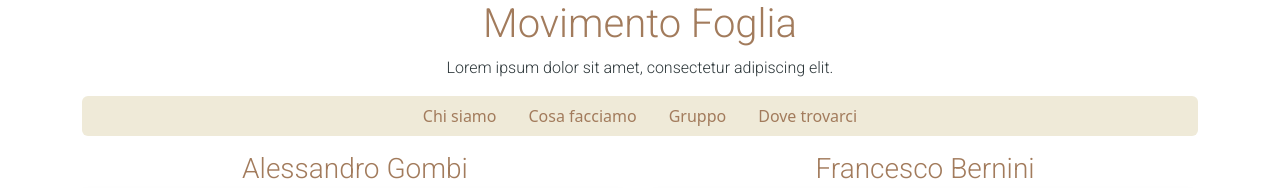
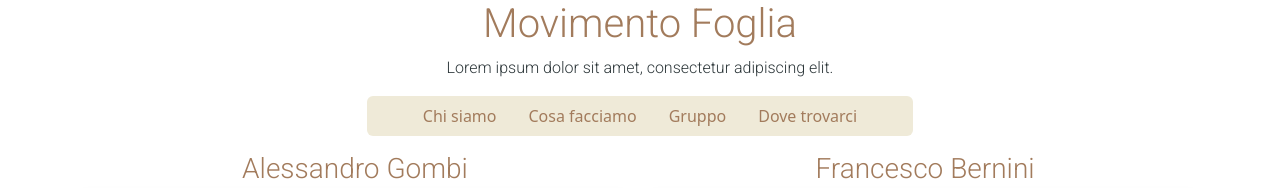
Before and after one commit to robertosolari/robertosolari.github.io, a plain HTML site: page mst.html in a window 1280 px wide. Shown: the top 188 px of the page. Drawn offline with nearby package versions, Linux system fonts and the light colour scheme; a script that the page names is missing.

Commit message:
Update mst.html
update nav link

```diff
--- a/mst.html
+++ b/mst.html
@@ -19,6 +19,8 @@
 	</div>
 
 	<div class="container mb-3">
+		<div class="row justify-content-center">
+			<div class="col-sm-6">
 				<ul class="nav box rounded justify-content-center">
 					<li class="nav-item">
 					  <a class="nav-link" href="#who">Chi siamo</a>
@@ -33,6 +35,8 @@
 					  <a class="nav-link" href="#where">Dove trovarci</a>
 					</li>
 				</ul>
+			</div>
+		</div>
 	</div>
 
 	<div id="who" class="container">
```
Lines whose indentation alone changed are shown as unchanged.
